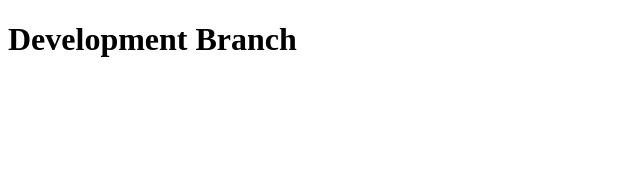
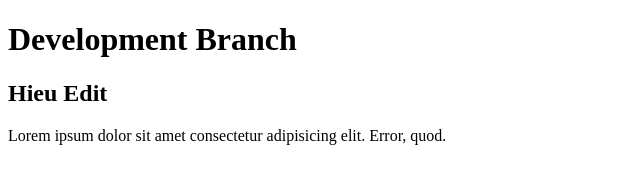
Before and after one commit to khoanguyen84/Git_C0622G1, a plain HTML site: page index.html in a window 1280 px wide. Shown: the whole page, without its empty margins (0-640 px from the left). Drawn offline with Linux system fonts and the light colour scheme.

Commit message:
hieu init

```diff
--- a/index.html
+++ b/index.html
@@ -8,5 +8,7 @@
 </head>
 <body>
     <h1>Development Branch</h1>
+    <h2>Hieu Edit </h2>
+    <p>Lorem ipsum dolor sit amet consectetur adipisicing elit. Error, quod.</p>
 </body>
 </html>
```
